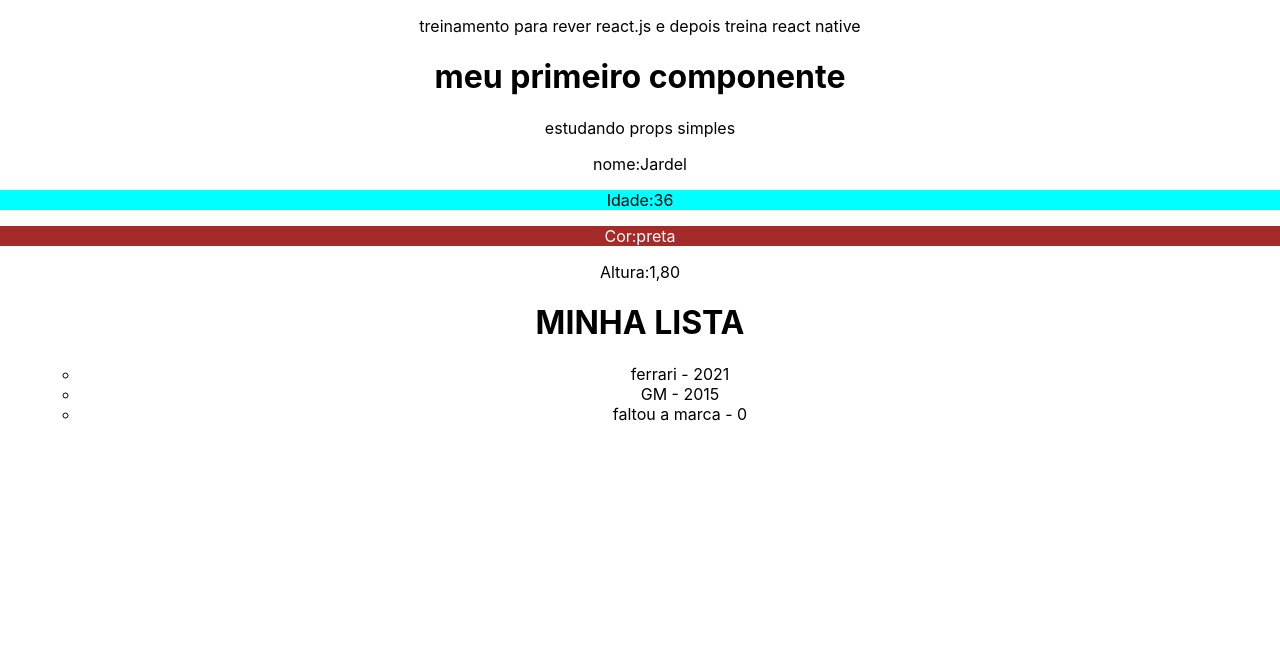
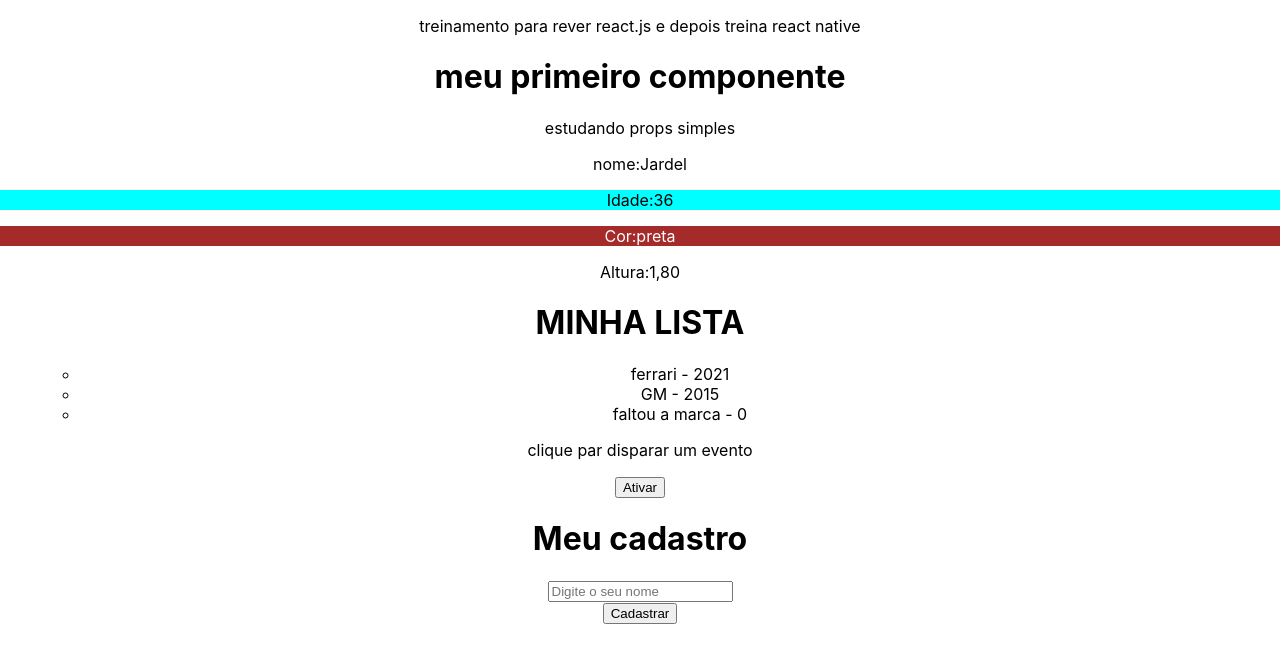
Before and after one commit to jadelcruz1/my-app--react, a React (Create React App) app: page / in a window 1280 px wide. Shown: the top 662 px of the page. Built offline with nearby package versions, Linux system fonts and the light colour scheme.

Commit message:
treinamento de eventos (onClick) no react js

```diff
--- a/src/App.js
+++ b/src/App.js
@@ -3,6 +3,8 @@ import './App.css';
 import HelloWorld from './components/HelloWorld';
 import SayMyName from './components/SayMyName';
 import List from './components/List';
+import Evento from './components/Evento';
+import Forms from './components/Forms';
 
 
 function App() {
@@ -16,6 +18,9 @@ function App() {
 
       <List />
 
+      <Evento />
+
+      < Forms/>
 
     </div>
   );
--- /dev/null
+++ b/src/components/Evento.js
@@ -0,0 +1,19 @@
+function Evento() {
+
+    function meuEvento(){
+        console.log(`Uii, ativei`)
+    }
+
+
+
+    return(
+        <div>
+            <p>clique par disparar um evento </p>
+            <button onClick={meuEvento}> Ativar</button>
+
+        </div>
+    )
+
+}
+
+export default Evento
--- /dev/null
+++ b/src/components/Forms.js
@@ -0,0 +1,32 @@
+function Forms() {
+// colocar esse "e" abaixo para que se apareca a mensagem no console log, pois formulario deveria ser processado via ajax.
+    function cadastrarUsuario(e){
+        e.preventDefault()
+
+        console.log(`cadastrou!!!`)
+    }
+
+    return(
+        <div>
+            <h1>Meu cadastro </h1>
+            <form onSubmit={cadastrarUsuario}>
+                <div>
+                    <input type="text" placeholder="Digite o seu nome" />
+                </div>
+
+                <div>
+
+                <input type="submit" value="Cadastrar" />
+
+                </div>
+
+            </form>
+
+
+        </div>
+
+    )
+
+}
+
+export default Forms
```
